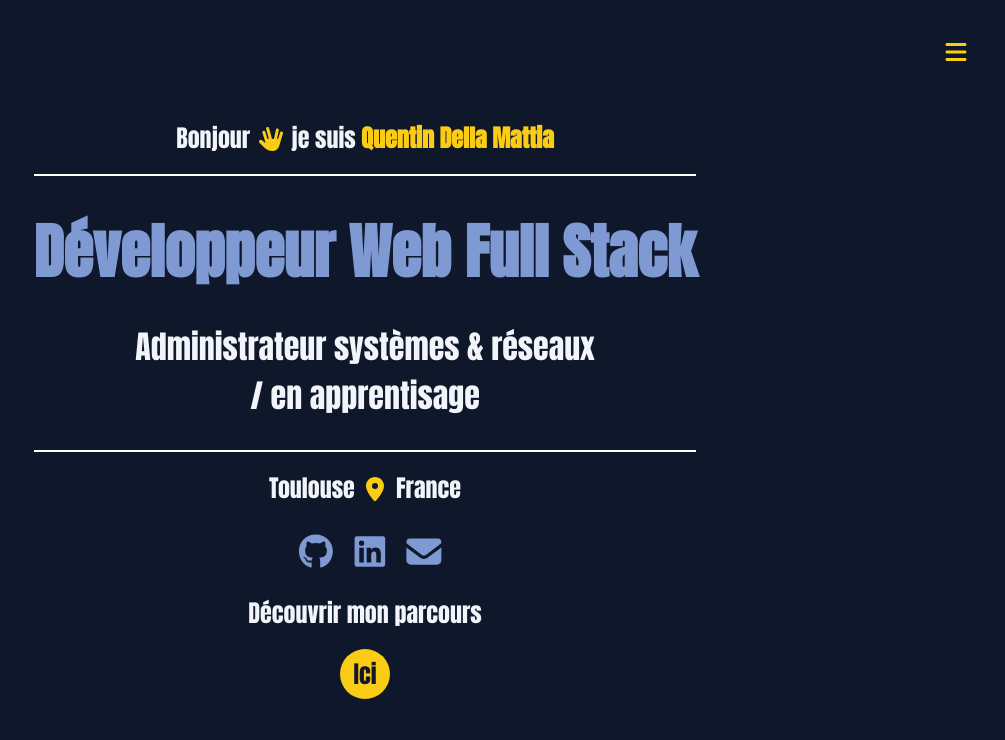
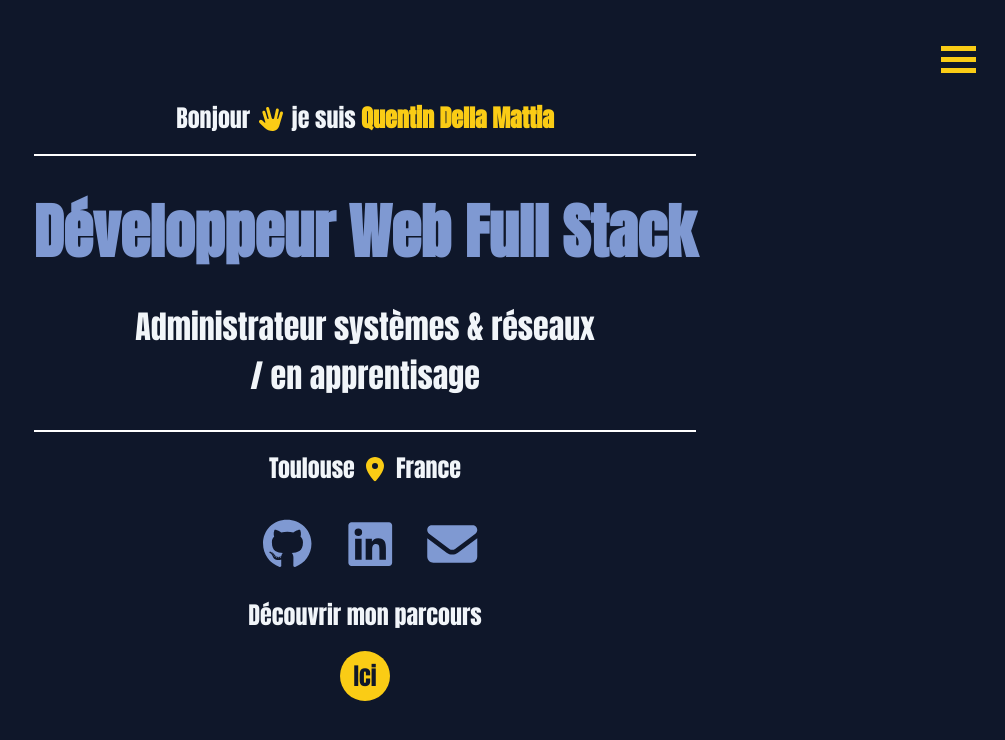
Before and after one commit to QuentinDM/Portfolio-Quentin, a React (Create React App) app: page / in a window 1280 px wide. Shown: the top 740 px of the page, without its empty margins (275-1280 px from the left). Built offline with nearby package versions, Linux system fonts and the light colour scheme; a web font is replaced by a local one.

Commit message:
Nav bar and Home page animations

```diff
--- a/src/components/iconComponents/navIcon.jsx
+++ b/src/components/iconComponents/navIcon.jsx
@@ -1,16 +1,40 @@
-import { FontAwesomeIcon } from '@fortawesome/react-fontawesome';
-import { faBars } from '@fortawesome/free-solid-svg-icons';
-import { Link, useLocation } from "react-router-dom";
+import { Link, useLocation, useNavigate } from "react-router-dom";
+import { useState } from "react";
 
 const NavIcon = () => {
     //State
     const location = useLocation();
+    const navigate = useNavigate();
     const destination = location.pathname === "/navbar" ? "/" : "/navbar";
+    const isNavbarPage = location.pathname === "/navbar";
+    const [className, setClassName] = useState(isNavbarPage ? "change" : "");
+
+    const handleNavClick = (event) => {
+        event.preventDefault();
+
+        if (isNavbarPage) {
+            setClassName("return");
+        } else {
+            setClassName("change");
+        }
+
+        setTimeout(() => {
+            navigate(destination);
+        }, 220);
+    };
 
     //Render
     return (
-        <Link to={destination}>
-            <FontAwesomeIcon icon={faBars} className="home-icon navbar-icon" />
+        <Link
+            to={destination}
+            className="navbar-icon"
+            onClick={handleNavClick}
+        >
+            <div className={`menu-container ${className}`} aria-label="Navigation menu">
+                <div className="bar1"></div>
+                <div className="bar2"></div>
+                <div className="bar3"></div>
+            </div>
         </Link>
     );
 };
--- a/src/pages/Home.jsx
+++ b/src/pages/Home.jsx
@@ -22,7 +22,7 @@ function Home() {
         <LinkedInIcon />
         <MailIcon />
       </div>
-      <p>Découvrir mon parcours</p>
+      <p className="p-discover">Découvrir mon parcours</p>
       <button className="home-button">Ici</button>
     </div>
   );
--- a/src/pages/ProjetsPage.jsx
+++ b/src/pages/ProjetsPage.jsx
@@ -1,5 +1,5 @@
 import '../styles/projetsPage.css';
-import NavIcon from "../components/inconComponents/navIcon";
+import NavIcon from "../components/iconComponents/navIcon";
 import SlideProjects from '../components/SlideProjects';
 
 function ProjetsPage() {
--- a/src/styles/home.css
+++ b/src/styles/home.css
@@ -7,9 +7,34 @@
     justify-content: center;
 }
 
+@keyframes fadeInUp {
+    from {
+        opacity: 0;
+        transform: translateY(30px);
+    }
+    to {
+        opacity: 1;
+        transform: translateY(0);
+    }
+}
+
+.home-greeting{
+    animation: fadeInUp 1s ease-out;
+}
+
 h1 {
     font-size: 60px;
     color: #7F99D2;
+    animation: fadeIn 1.5s ease-out 0.5s both;
+}
+
+@keyframes fadeIn {
+    from {
+        opacity: 0;
+    }
+    to {
+        opacity: 1;
+    }
 }
 
 .home-title {
@@ -18,11 +43,25 @@ h1 {
     border-right: 0;
     text-align: center;
     padding: 30px 0;
+    animation: fadeIn 1.5s ease-out 1s both;
 }
 
 .home-title-learning {
     font-size: 32px;
     margin-top: 25px;
+    animation: fadeIn 1.5s ease-out 1.2s both;
+}
+
+.home-location {
+    animation: fadeIn 1.5s ease-out 1.4s both;
+}
+
+.home-contact {
+    display: flex;
+    align-items: center;
+    font-size: 50px;
+    gap: 10px;
+    animation: fadeIn 1.5s ease-out 1.6s both;
 }
 
 .home-button {
@@ -35,20 +74,81 @@ h1 {
     border: none;
     border-radius: 50%;
     cursor: pointer;
+    transition: transform 0.3s ease, box-shadow 0.3s ease;
+    animation: fadeIn 1.5s ease-out 1.8s both;
+}
+
+.p-discover {
+    animation: fadeIn 1.5s ease-out 1.7s both;
+}
+
+.home-button:hover {
+    transform: scale(1.1);
+    box-shadow: 0 4px 8px rgba(0, 0, 0, 0.2);
 }
 
 .home-icon{
     color: #FACC15;
+    transition: transform 0.3s ease;
 }
+
+.home-icon:hover {
+    transform: rotate(10deg);
+}
+
 .home-contact-icon {
-    font-size: 35px;
     cursor: pointer;
     color: #7F99D2;
     margin: 0 0 0 10px;
+    transition: transform 0.3s ease, color 0.3s ease;
+}
+
+.home-contact-icon:hover {
+    transform: scale(1.2);
+    color: #FACC15;
 }
 
 .navbar-icon {
     position: absolute;
     top: 40px;
     left: 95%;
+    display: inline-block;
+    cursor: pointer;
+    z-index: 1000;
 }
+
+.menu-container {
+    display: inline-block;
+}
+
+.bar1, .bar2, .bar3 {
+    width: 35px;
+    height: 5px;
+    background-color: #FACC15;
+    margin: 6px 0;
+    transition: 0.4s;
+}
+
+.change .bar1 {
+    transform: translate(0, 11px) rotate(-45deg);
+}
+
+.change .bar2 {
+    opacity: 0;
+}
+
+.change .bar3 {
+    transform: translate(0, -11px) rotate(45deg);
+}
+
+.return .bar1 {
+    transform: translate(0, 0) rotate(0deg);
+}
+
+.return .bar2 {
+    opacity: 1;
+}
+
+.return .bar3 {
+    transform: translate(0, 0) rotate(0deg);
+}
--- a/src/styles/skillsPage.css
+++ b/src/styles/skillsPage.css
@@ -56,7 +56,7 @@
 
 .skills-category-btn:active {
     transform: translate(0);
-    box-shadow: 0.25rem 0.25rem var(--shadow-color, #7F99D2);
+    box-shadow: 0.25rem 0.25rem var(--shadow-color, #FACC15);
 }
 
 .skills-category-btn.active {
@@ -74,30 +74,6 @@
     box-shadow: 0.25rem 0.25rem #FACC15;
 }
 
-/* Couleurs spécifiques par catégorie */
-.skills-category-btn.frontend {
-    --shadow-color: #E34F26;
-    border-color: #E34F26;
-    color: #E34F26;
-}
-
-.skills-category-btn.backend {
-    --shadow-color: #339933;
-    border-color: #339933;
-    color: #339933;
-}
-
-.skills-category-btn.admin {
-    --shadow-color: #1572B6;
-    border-color: #1572B6;
-    color: #1572B6;
-}
-
-.skills-category-btn.workflow {
-    --shadow-color: #F7DF1E;
-    border-color: #F7DF1E;
-    color: #F7DF1E;
-}
 
 /* Carte de compétences */
 .skills-card {
@@ -116,16 +92,13 @@
     font-size: 28px;
     letter-spacing: 1px;
     margin-bottom: 18px;
-    color: #fff;
-    font-family: 'Anton', sans-serif;
+    color: #FACC15;
 }
 
 .skills-card-desc {
     text-align: center;
     font-size: 18px;
     margin-bottom: 28px;
-    color: #fff;
-    font-family: 'Montserrat', sans-serif;
 }
 
 .skills-card-icons {
```
